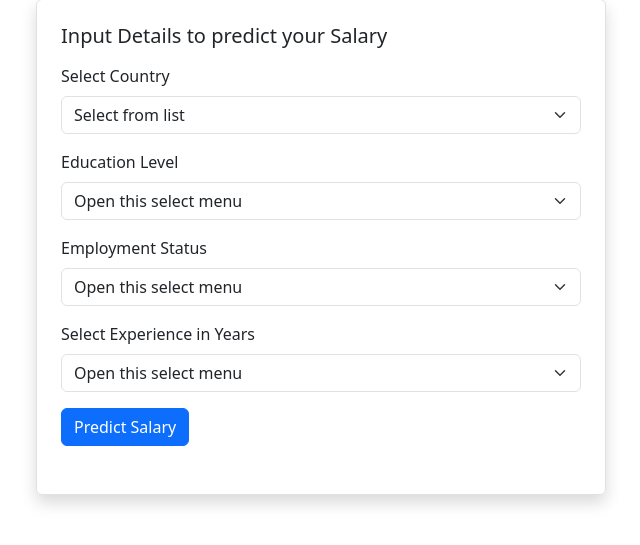
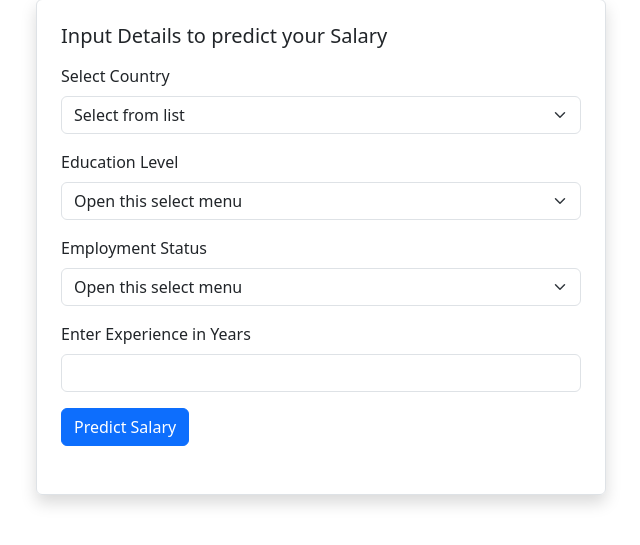
Before and after one commit to mudasir45/Ml_Salery_predection_web_app, a Django app: template web_app/template/index.html in a window 1280 px wide. Shown: the part 65-610 px from the top of the page, without its empty margins (319-959 px from the left). Run offline with Django 4.2, Linux system fonts and the light colour scheme; the template is opened without the code that fills it, so the values that code supplies are empty; parts of the project's set-up code (start-up, migrations or seed data) failed here and were passed over.

Commit message:
all fields done

```diff
--- /dev/null
+++ b/web_app/main/ml.py
@@ -0,0 +1 @@
+import pickle
--- a/web_app/main/views.py
+++ b/web_app/main/views.py
@@ -3,6 +3,3 @@ from django.shortcuts import render
 # Create your views here.
 def home(request):
     return render(request, 'index.html')
-
-'Bachelor’s degree', 'Master’s degree', 'Less than Bachelors',
-       'Post grad']
--- a/web_app/template/index.html
+++ b/web_app/template/index.html
@@ -16,7 +16,7 @@
                     {% csrf_token %}
 
                     <label for="country" class="form-label">Select Country</label>
-                    <select class="form-select form-control mb-3" id="country" aria-label="Default select example">
+                    <select class="form-select form-control mb-3" name="country" id="country" aria-label="Default select example">
                         <option selected>Select from list</option>
                         <option value="Germany">Germany</option>
                         <option value="Canada">Canada</option>
@@ -31,7 +31,7 @@
                       </select>
 
                     <label for="edu" class="form-label">Education Level</label>
-                    <select class="form-select mb-3" id="edu" aria-label="Default select example">
+                    <select class="form-select mb-3" name="education" id="edu" aria-label="Default select example">
                         <option selected>Open this select menu</option>
                         <option value="Bachelor’s degree">Bachelor’s degree</option>
                         <option value="Master’s degree">Master’s degree</option>
@@ -40,20 +40,15 @@
                       </select>
 
                     <label for="emp" class="form-label">Employment Status</label>
-                    <select class="form-select mb-3" id="emp" aria-label="Default select example">
+                    <select class="form-select mb-3" name="empLevel" id="emp" aria-label="Default select example">
                         <option selected>Open this select menu</option>
-                        <option value="1">One</option>
-                        <option value="2">Two</option>
-                        <option value="3">Three</option>
+                        <option value="full-time">full-time</option>
+                        <option value="part-time">part-time</option>
+                        <option value="freelancer">freelancer</option>
                       </select>
 
-                    <label for="exp" class="form-label">Select Experience in Years</label>
-                    <select class="form-select mb-3" id="exp" aria-label="Default select example">
-                        <option selected>Open this select menu</option>
-                        <option value="1">One</option>
-                        <option value="2">Two</option>
-                        <option value="3">Three</option>
-                      </select>
+                    <label for="exp" class="form-label">Enter Experience in Years</label>
+                    <input type="number" class="form-control mb-3" max="50" min="3" name="exp" id="">
 
                     <button type="submit" class="btn btn-primary">Predict Salary</button>
                 </form>
```
